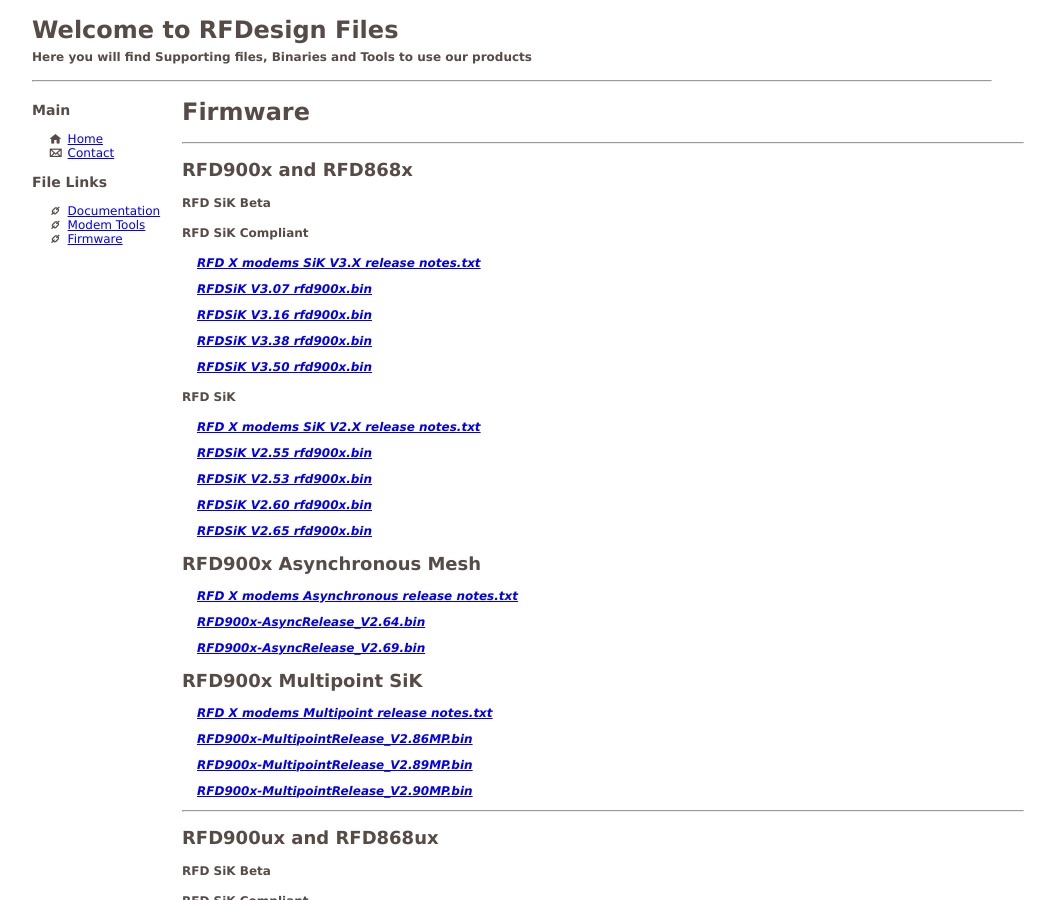
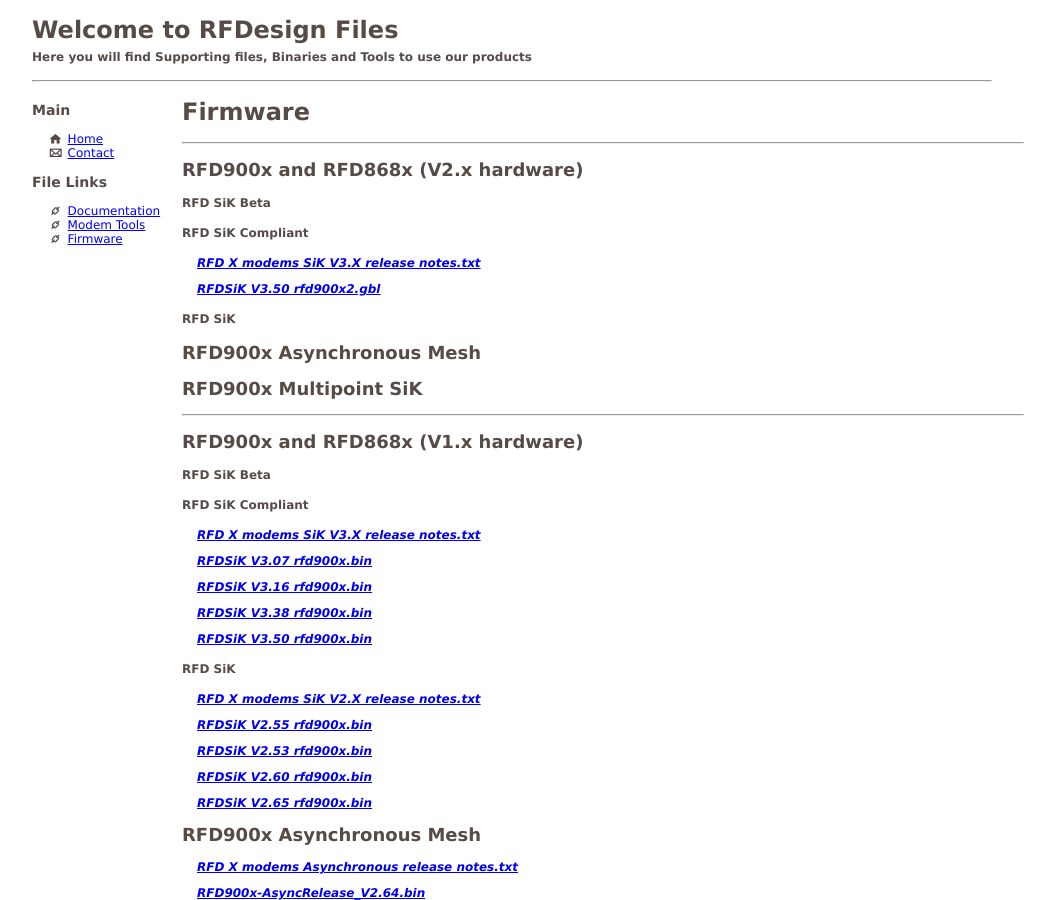
Before and after one commit to RFDesign/rfdesign.github.io, a Jekyll site: the page built from firmware.html, in a window 1280 px wide and 900 px high. Shown: the whole window, without its empty margins (26-1081 px from the left). Built offline with Jekyll 4.4.1, drawn with Linux system fonts in a browser that asks for light colours.

Commit message:
Update firmware.yml

```diff
--- a/_data/firmware.yml
+++ b/_data/firmware.yml
@@ -1,5 +1,18 @@
 - modems:
-    heading: RFD900x and RFD868x
+    heading: RFD900x and RFD868x (V2.x hardware)
+    SIKB:
+
+    SIKC:
+        - file: RFD X modems SiK V3.X release notes.txt
+        - file: RFDSiK V3.50 rfd900x2.gbl
+
+    MPSIK:
+
+    Async:
+
+
+- modems:
+    heading: RFD900x and RFD868x (V1.x hardware)
     SIKB:
 
     SIKC:
```
